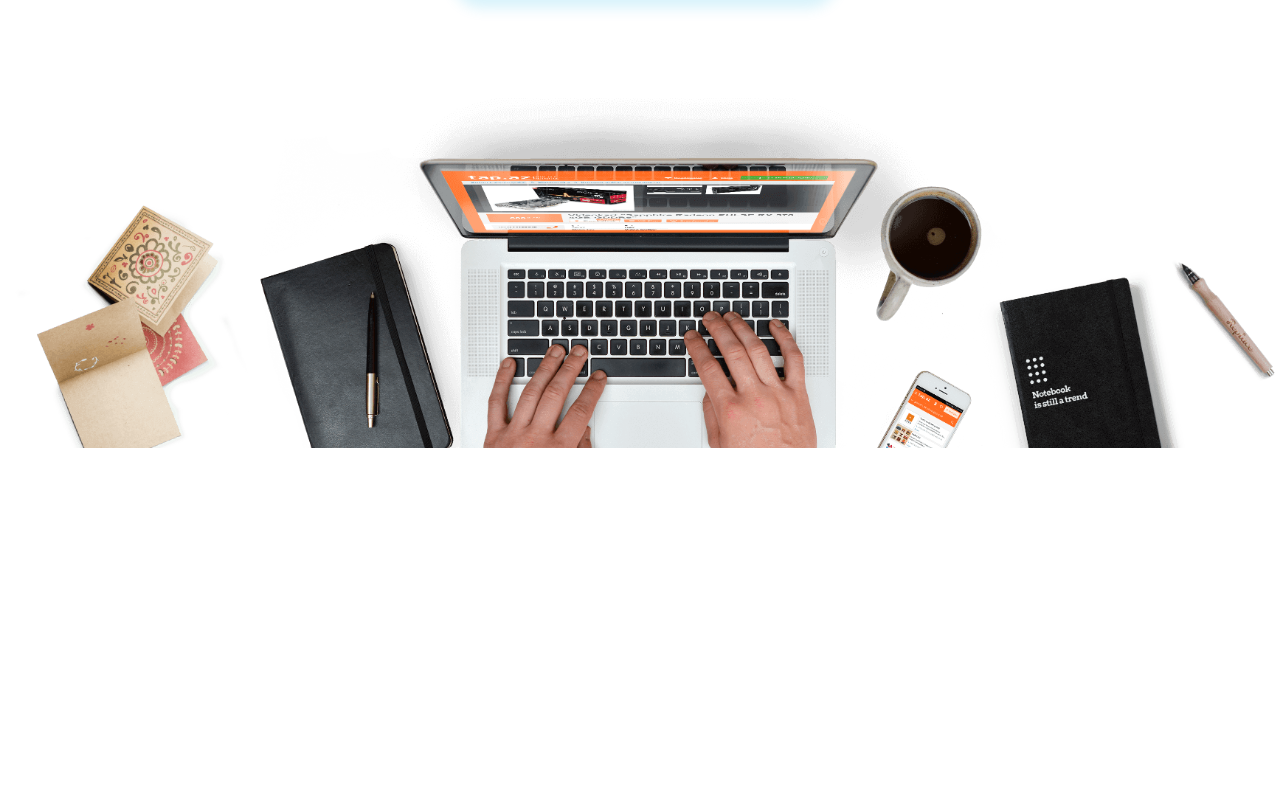
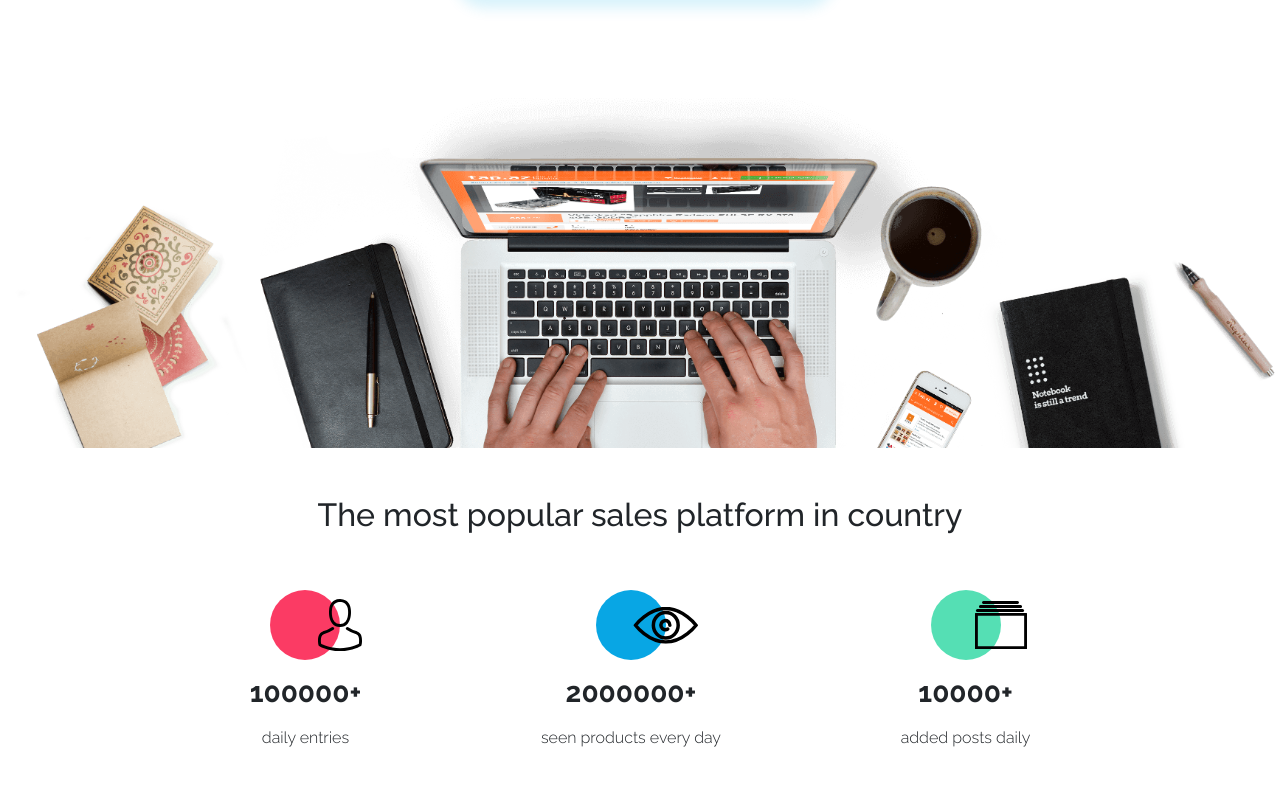
Before and after one commit to PatrykAdamski/BestShop, a React (Create React App) app: page / in a window 1280 px wide. Shown: the part 352-1138 px from the top of the page. Before the commit the page ends 800 px from the top, so only its background shows below. Built offline with nearby package versions, Linux system fonts and the light colour scheme.

Commit message:
Add-section-statistics

```diff
--- a/src/App.js
+++ b/src/App.js
@@ -1,5 +1,6 @@
 import React from "react";
 import HomeHeader from "./components/HomeHeader";
+import HomeStatistics from "./components/HomeStatistics";
 import Navigation from "./components/Navigation";
 
 export default function App() {
@@ -7,6 +8,7 @@ export default function App() {
     <div className="container-fluid gx-0">
       <Navigation></Navigation>
       <HomeHeader></HomeHeader>
+      <HomeStatistics></HomeStatistics>
     </div>
   );
 }
--- /dev/null
+++ b/src/components/HomeStatistics.js
@@ -0,0 +1,49 @@
+import React from "react";
+import imageEye from "../assets/Eye.svg";
+import imagePerson from "../assets/Person.svg";
+import imageCatalog from "../assets/Catalog.svg";
+
+export default function HomeStatistics() {
+  return (
+    <section className="container mt-5 d-flex flex-column align-items-center">
+      <h2 className="text-center fw-normal mx-4">
+        The most popular sales platform in country
+      </h2>
+      <div className="my-5 d-lg-flex justify-content-evenly w-100">
+        <div className="d-flex flex-column align-items-center">
+          <div className="custom-circle custom-circle-red position-relative">
+            <img
+              src={imagePerson}
+              alt="person..."
+              className="position-absolute top-50 start-100 translate-middle"
+            ></img>
+          </div>
+          <h3 className="my-3 fw-bold">100000+</h3>
+          <p className="fw-light">daily entries</p>
+        </div>
+        <div className="d-flex flex-column align-items-center">
+          <div className="custom-circle custom-circle-blue position-relative">
+            <img
+              src={imageEye}
+              alt="eye..."
+              className="position-absolute top-50 start-100 translate-middle"
+            ></img>
+          </div>
+          <h3 className="my-3 fw-bold">2000000+</h3>
+          <p className="fw-light">seen products every day</p>
+        </div>
+        <div className="d-flex flex-column align-items-center">
+          <div className="custom-circle custom-circle-green position-relative">
+            <img
+              src={imageCatalog}
+              alt="catalog..."
+              className="position-absolute top-50 start-100 translate-middle"
+            ></img>
+          </div>
+          <h3 className="my-3 fw-bold">10000+</h3>
+          <p className="fw-light">added posts daily</p>
+        </div>
+      </div>
+    </section>
+  );
+}
--- a/src/components/Navigation.js
+++ b/src/components/Navigation.js
@@ -3,7 +3,7 @@ import { Link as LinkScroll } from "react-scroll";
 
 export default function Navigation() {
   return (
-    <div className="custom-navigation fixed-top">
+    <div className="custom-navigation fixed-top bg-white">
       <nav className="container navbar py-0 navbar-expand-lg">
         <div className="display-6 ms-3 ms-md-0 custom-logo">BestShop</div>
         <button
--- /dev/null
+++ b/src/sass/elements/_homeStatistics.scss
@@ -0,0 +1,14 @@
+.custom-circle {
+  border-radius: 50%;
+  width: 70px;
+  height: 70px;
+}
+.custom-circle-red {
+  background-color: $color-redish;
+}
+.custom-circle-blue {
+  background-color: $color-primary;
+}
+.custom-circle-green {
+  background-color: $color-green;
+}
--- a/src/sass/generic/_base.scss
+++ b/src/sass/generic/_base.scss
@@ -1,3 +1,3 @@
 body {
-  font-family: $font-base;
+  font-family: $font-base !important;
 }
--- a/src/sass/main.scss
+++ b/src/sass/main.scss
@@ -8,3 +8,4 @@
 @import "./elements/navigation";
 @import "./elements/homeHeader";
 @import "./elements/button";
+@import "./elements/homeStatistics";
```
